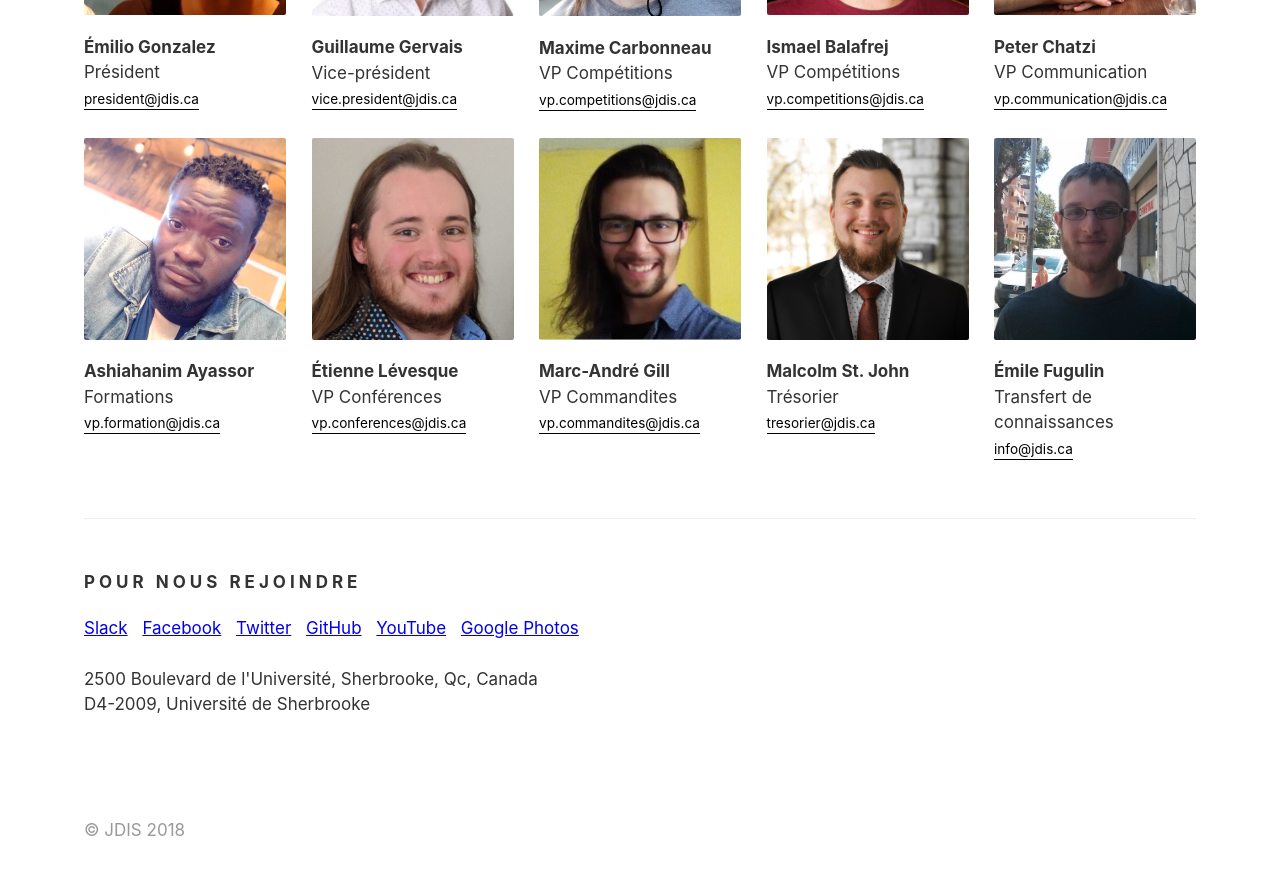
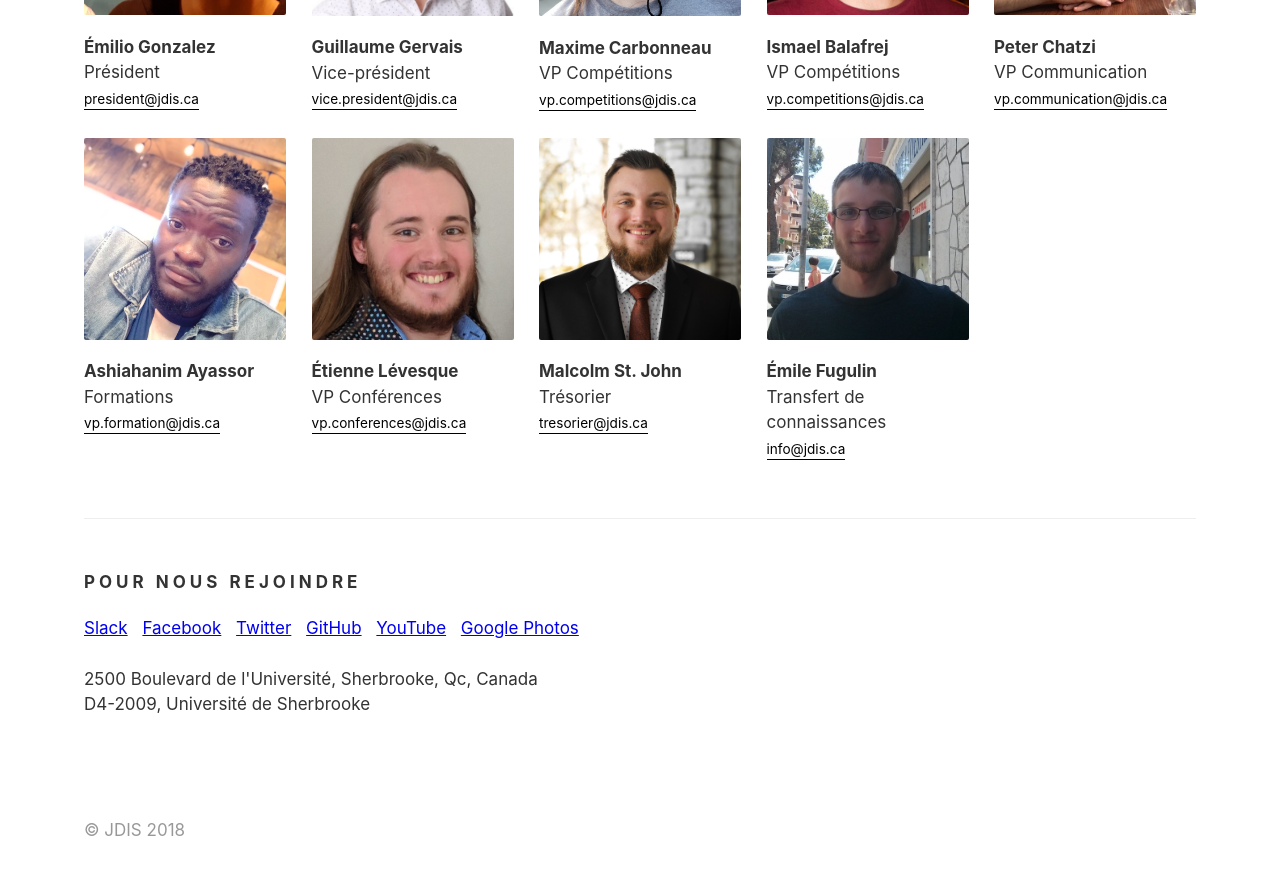
Before and after one commit to JDIS/Website, a Jekyll site: the page built from _pages/index.html, in a window 1280 px wide and 900 px high, scrolled down 3116 px. Shown: the top 875 px of the window. Built offline with Jekyll 4.4.1, drawn with Linux system fonts in a browser that asks for light colours; some web fonts are replaced.

Commit message:
Update du CE Septembre 2019

```diff
--- a/_data/members.json
+++ b/_data/members.json
@@ -49,13 +49,6 @@
     "is_active": true
   },
   {
-    "name": "Marc-André Gill",
-    "title": "VP Commandites",
-    "image_url": "gill.jpg",
-    "email": "vp.commandites@jdis.ca",
-    "is_active": false
-  },
-  {
     "name": "Malcolm St. John",
     "title": "Trésorier",
     "image_url": "malcolm.jpg",
```
